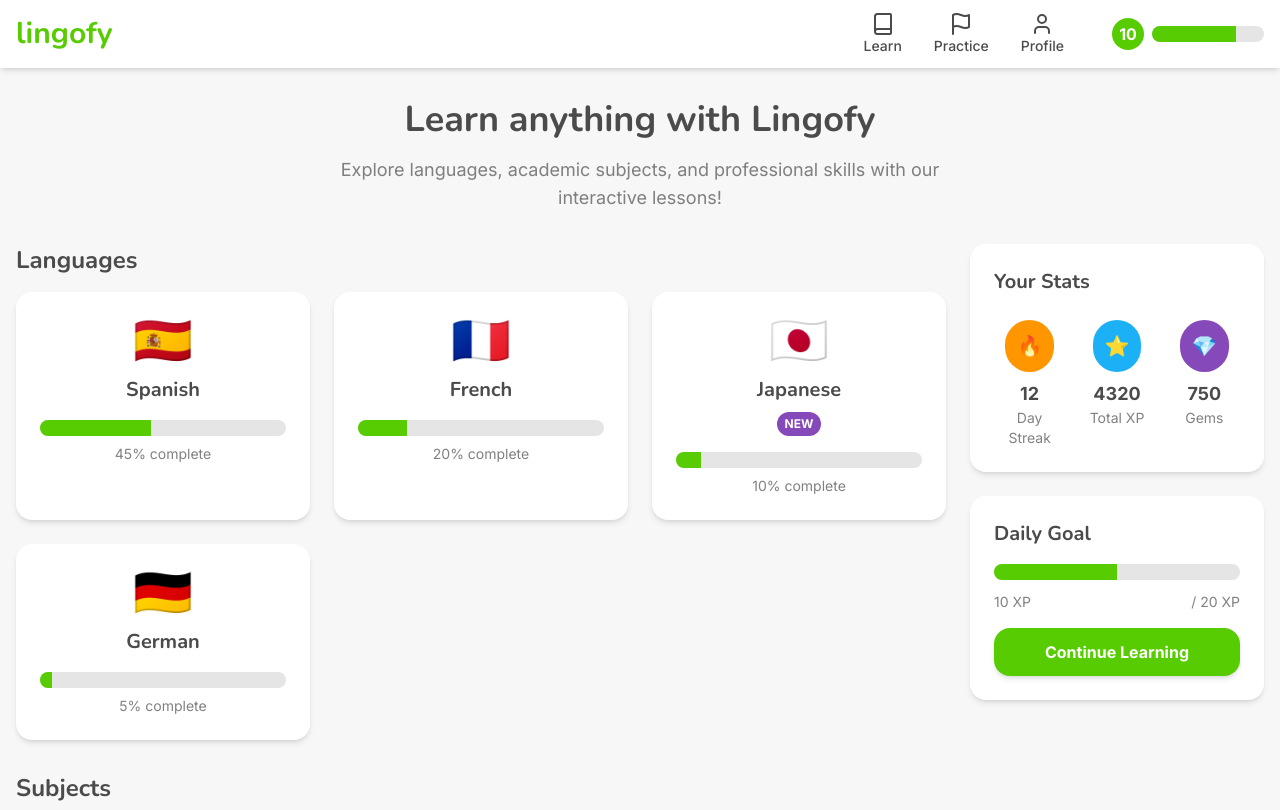
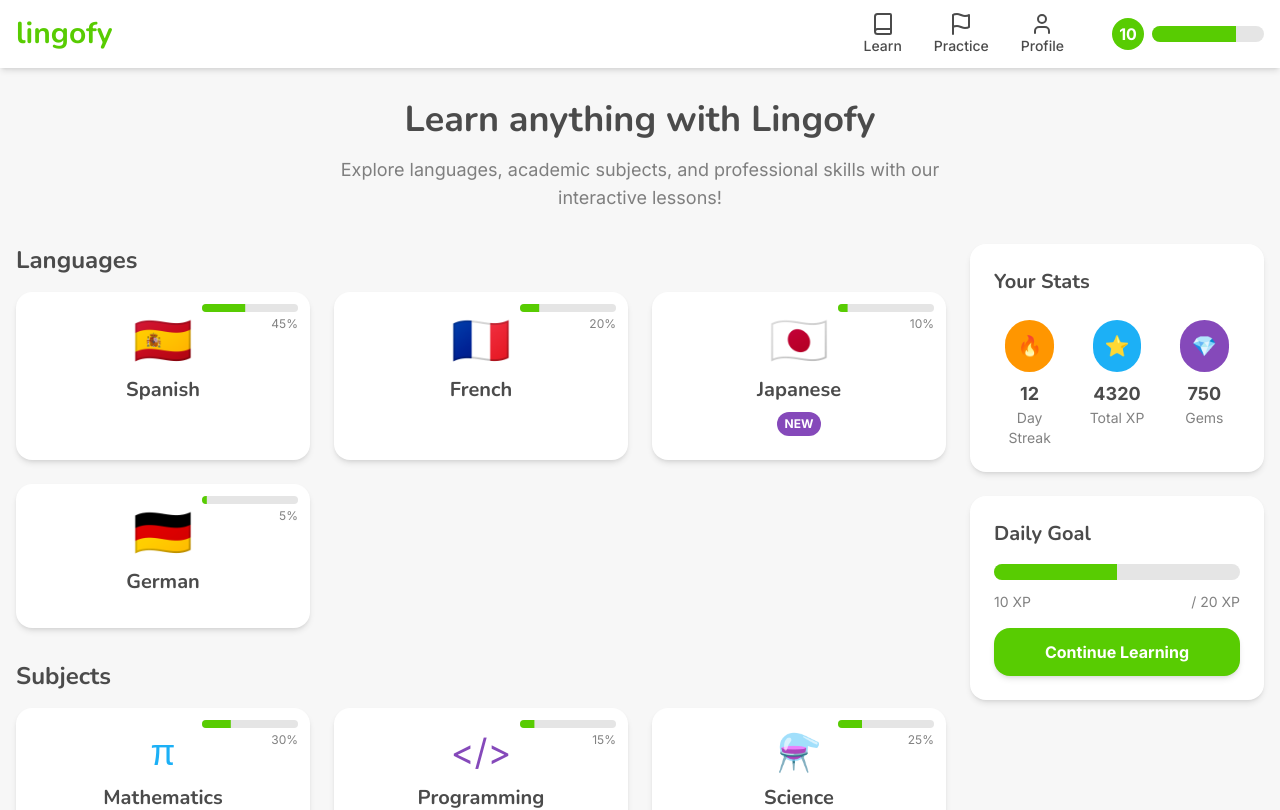
Before and after one commit to abdullojony/lingofy-54259c62, a React (Vite) app: page / in a window 1280 px wide. Shown: the top 810 px of the page. Built offline with nearby package versions, Linux system fonts and the light colour scheme.

Commit message:
Fix: Course card progress bar position
Move the progress bar to the top right corner of the course card.

```diff
--- a/src/components/CourseCard.tsx
+++ b/src/components/CourseCard.tsx
@@ -1,7 +1,8 @@
 
 import React from 'react';
 import { useNavigate } from 'react-router-dom';
-import { BookOpen, Video, List } from 'lucide-react';
+import { BookOpen } from 'lucide-react';
+import { Progress } from './ui/progress';
 
 interface CourseCardProps {
   id: number;
@@ -50,26 +51,24 @@ const CourseCard: React.FC<CourseCardProps> = ({
   return (
     <div
       onClick={handleClick}
-      className="duo-card cursor-pointer flex flex-col items-center"
+      className="duo-card cursor-pointer flex flex-col items-center relative"
     >
+      {/* Progress bar in top right corner */}
+      <div className="absolute top-3 right-3 flex flex-col items-end">
+        <Progress value={progress} className="w-24 h-2 mb-1" />
+        <p className="text-xs text-duolingo-dark/70">
+          {progress}%
+        </p>
+      </div>
+
       {renderIcon()}
       <h3 className="text-xl font-bold mb-2">{name}</h3>
 
       {isNew && (
-        <span className="bg-duolingo-purple text-white text-xs font-bold px-2 py-1 rounded-full mb-2">
+        <span className="bg-duolingo-purple text-white text-xs font-bold px-2 py-1 rounded-full">
           NEW
         </span>
       )}
-
-      <div className="w-full duo-progress mt-2">
-        <div
-          className="duo-progress-bar"
-          style={{ width: `${progress}%` }}
-        ></div>
-      </div>
-      <p className="text-sm text-duolingo-dark/70 mt-2">
-        {progress}% complete
-      </p>
     </div>
   );
 };
--- a/src/components/ui/progress.tsx
+++ b/src/components/ui/progress.tsx
@@ -1,3 +1,4 @@
+
 import * as React from "react"
 import * as ProgressPrimitive from "@radix-ui/react-progress"
 
@@ -10,13 +11,13 @@ const Progress = React.forwardRef<
   <ProgressPrimitive.Root
     ref={ref}
     className={cn(
-      "relative h-4 w-full overflow-hidden rounded-full bg-secondary",
+      "relative h-2 w-full overflow-hidden rounded-full bg-duolingo-gray",
       className
     )}
     {...props}
   >
     <ProgressPrimitive.Indicator
-      className="h-full w-full flex-1 bg-primary transition-all"
+      className="h-full w-full flex-1 bg-duolingo-green transition-all"
       style={{ transform: `translateX(-${100 - (value || 0)}%)` }}
     />
   </ProgressPrimitive.Root>
```
